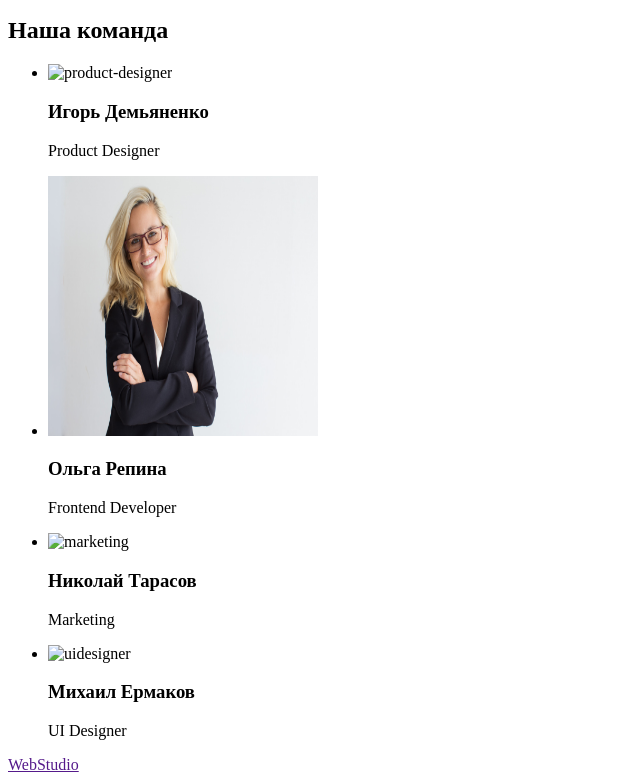
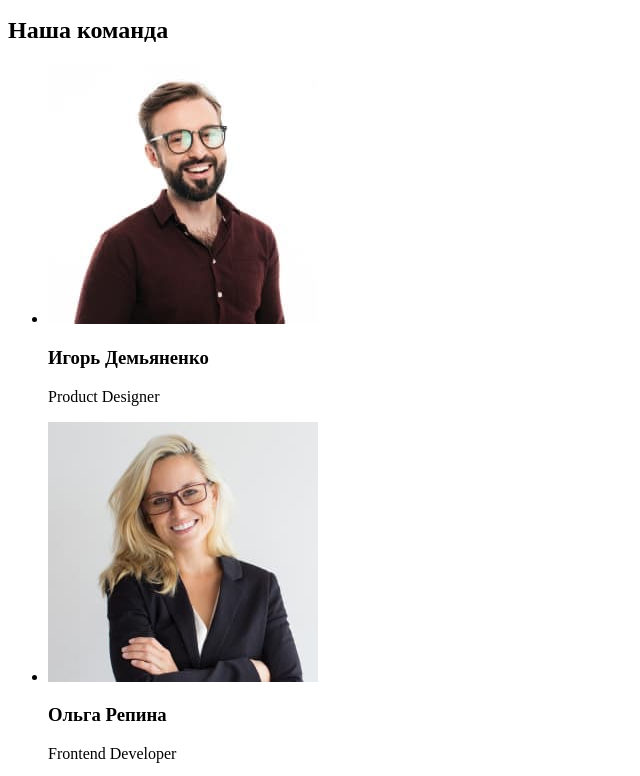
Before and after one commit to HannaGolovashkina/goit-markup-hw-01, a plain HTML site: page index.html in a window 1280 px wide. Shown: the part 949-1725 px from the top of the page, without its empty margins (0-640 px from the left). Drawn offline with Linux system fonts and the light colour scheme.

Commit message:
img1works

```diff
--- a/index.html
+++ b/index.html
@@ -92,7 +92,7 @@
         <ul>
           <li>
             <img
-              src="./images/productdesigner.jpg"
+              src="./images/productdesigner1.jpg"
               alt="product-designer"
               width="270"
               height="260"
@@ -102,7 +102,7 @@
           </li>
           <li>
             <img
-              src="./images/frontenddeveloper.jpg"
+              src="./images/frontenddeveloper1.jpg"
               alt="frontend-developer"
               width="270"
               height="260"
@@ -112,7 +112,7 @@
           </li>
           <li>
             <img
-              src="./images/marketing.jpg"
+              src="./images/marketing1.jpg"
               alt="marketing"
               width="270"
               height="260"
@@ -122,7 +122,7 @@
           </li>
           <li>
             <img
-              src="./images/uidesigner.jpg"
+              src="./images/uidesigner1.jpg"
               alt="uidesigner"
               width="270"
               height="260"
```
Also changed, not shown: images/frontenddeveloper1.jpg (added), images/marketing1.jpg (added), images/productdesigner1.jpg (added), images/uidesigner1.jpg (added), 1 other file.
